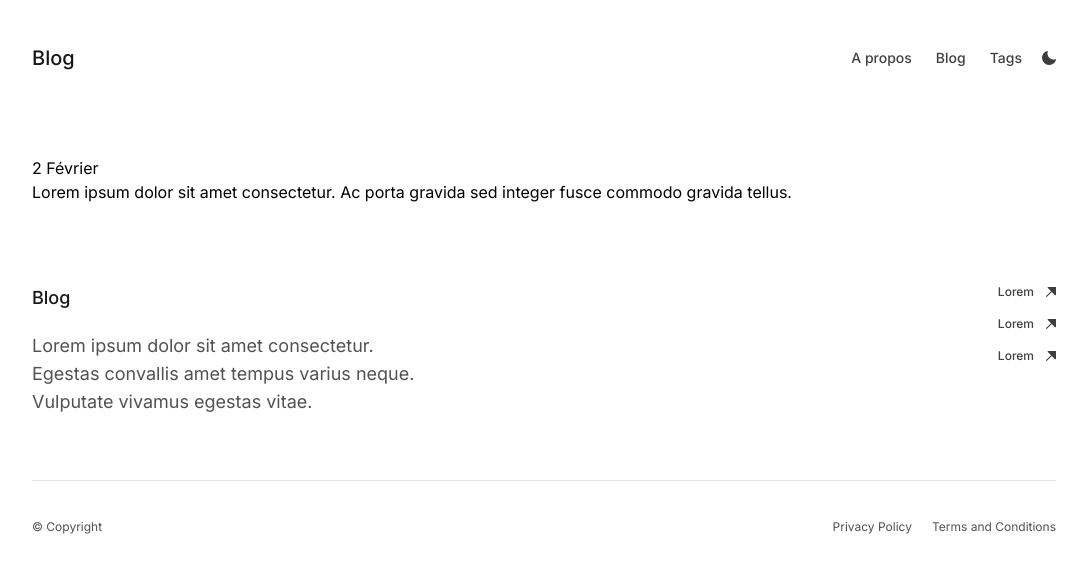
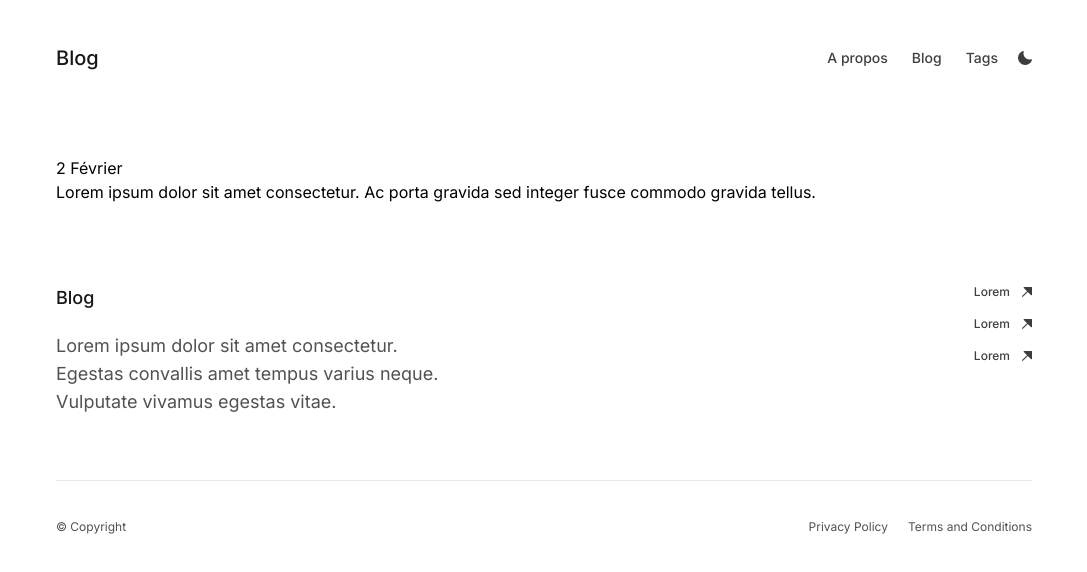
Before and after one commit to Mowee59/blog-frontend, a Next.js app: page / in a window 1280 px wide. Shown: the top 572 px of the page, without its empty margins (96-1183 px from the left). Built offline with nearby package versions, Linux system fonts and the light colour scheme.

Commit message:
Adjusted footer and header styling

```diff
--- a/src/app/page.tsx
+++ b/src/app/page.tsx
@@ -3,7 +3,7 @@ import Image from "next/image";
 
 export default function Home() {
   return (
-    <main className="container mx-auto px-6 sm:px-0 lg:max-w-screen-lg">
+    <main className="container   lg:max-w-screen-lg">
       <ArticleCard />
     </main>
   );
--- a/src/components/ui/footer/Footer.tsx
+++ b/src/components/ui/footer/Footer.tsx
@@ -3,20 +3,20 @@ import Image from "next/image";
 
 const Footer = () => {
   return (
-    <footer className=" mt-20  px-6 ">
-      <div className="container mx-auto flex flex-col lg:max-w-screen-lg">
+    <footer className=" mt-20  ">
+      <div className="container flex flex-col lg:max-w-screen-lg">
         <section className="mb-12 flex flex-col sm:mb-16 sm:flex-row sm:justify-between">
           <div className="sm:max-w-96 ">
-            <h4 className="mb-3 text-lg font-medium text-neutral-900 sm:mb-5 dark:text-neutral-300">
+            <h4 className="mb-3 text-lg font-medium text-neutral-900 dark:text-neutral-300 sm:mb-5">
               Blog
             </h4>
 
-            <p className="mb-10 text-sm leading-snug text-neutral-600 sm:mb-0 sm:text-lg sm:leading-7 dark:text-neutral-500">
+            <p className="mb-10 text-sm leading-snug text-neutral-600 dark:text-neutral-500 sm:mb-0 sm:text-lg sm:leading-7">
               Lorem ipsum dolor sit amet consectetur. Egestas convallis amet
               tempus varius neque. Vulputate vivamus egestas vitae.
             </p>
           </div>
-          <ul className=" flex gap-4 text-xs font-medium text-neutral-700 sm:flex-col dark:text-neutral-400">
+          <ul className=" flex gap-4 text-xs font-medium text-neutral-700 dark:text-neutral-400 sm:flex-col">
             <li className="flex items-center gap-3 ">
               Lorem
               <Image
@@ -47,7 +47,7 @@ const Footer = () => {
           </ul>
         </section>
         <hr className="dark:border-neutral-800"></hr>
-        <section className="mt-10 flex flex-col text-xs font-normal leading-3 text-neutral-600 sm:flex-row sm:items-center sm:justify-between dark:text-neutral-500">
+        <section className="mt-10 flex flex-col text-xs font-normal leading-3 text-neutral-600 dark:text-neutral-500 sm:flex-row sm:items-center sm:justify-between">
           <p>&#169; Copyright</p>
           <div className="mt-5 flex gap-5 sm:mt-0">
             <p>Privacy Policy</p>
--- a/src/components/ui/header/Header.tsx
+++ b/src/components/ui/header/Header.tsx
@@ -4,14 +4,14 @@ import ThemeSwitch from "./ThemeSwitch";
 
 const Header = () => {
   return (
-    <header className="mb-20  px-6 pt-5 sm:pt-10">
-      <div className="container mx-auto flex h-9 items-center justify-between lg:max-w-screen-lg">
-        <h4 className="text-base font-medium leading-tight text-neutral-900 sm:text-xl dark:text-neutral-300">
+    <header className="mb-20  mt-5  sm:mt-10">
+      <div className="container flex h-9 items-center justify-between lg:max-w-screen-lg ">
+        <h4 className="text-base font-medium leading-tight text-neutral-900 dark:text-neutral-300 sm:text-xl">
           Blog
         </h4>
         <div className="flex gap-5">
           <nav>
-            <ul className="hidden gap-6 text-sm font-medium text-neutral-700 sm:flex dark:text-neutral-400">
+            <ul className="hidden gap-6 text-sm font-medium text-neutral-700 dark:text-neutral-400 sm:flex">
               <li className="cursor-pointer">A propos</li>
               <li className="cursor-pointer">Blog</li>
               <li className="cursor-pointer">Tags</li>
--- a/tailwind.config.ts
+++ b/tailwind.config.ts
@@ -13,6 +13,10 @@ const config: Config = {
         "gradient-conic":
           "conic-gradient(from 180deg at 50% 50%, var(--tw-gradient-stops))",
       },
+      container: {
+        center: true,
+        padding: "1.5rem",
+      },
     },
   },
   plugins: [
```
Also changed, not shown: public/svg/burgerIcon.svg.
